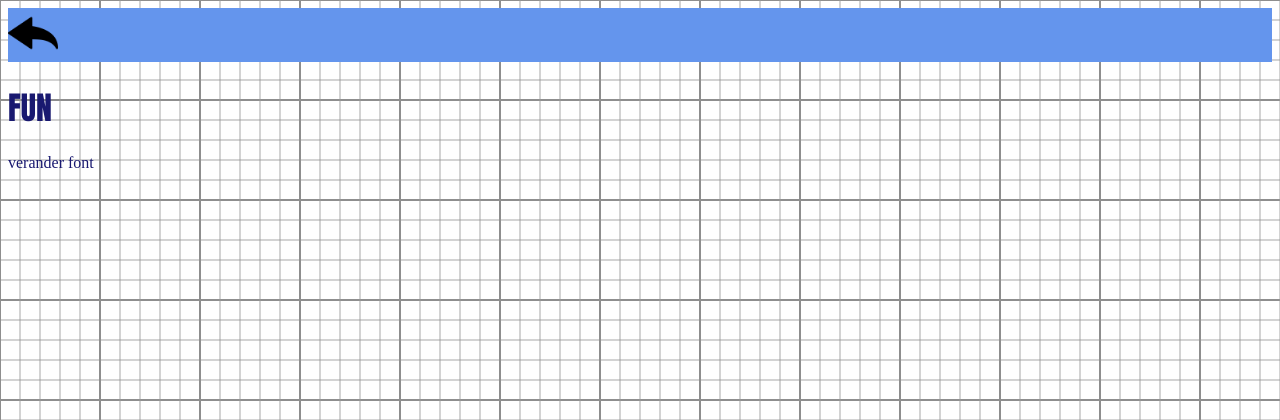
After one commit to krihs0/F1M1CTH, a PHP site: page /mysteryfun.html in a window 1280 px wide. The commit adds this page. Shown: the top 420 px of the page. Run offline with PHP 8.4, Linux system fonts and the light colour scheme.

Commit message:
site update

```diff
--- /dev/null
+++ b/cthwebsite/web/fun.js
@@ -0,0 +1,3 @@
+function changeFont(){
+    document.head.style.fontFamily= "Brush Script MT', cursive";
+}
--- /dev/null
+++ b/cthwebsite/web/mysteryfun.html
@@ -0,0 +1,15 @@
+<!DOCTYPE html>
+<html>
+    <head>
+        <link rel="stylesheet" href="style.css">
+        <script type="text/javascript" src="fun.js"></script>
+        <div class="menu">
+            <span><a class="back" href="index.html"><image src="img/back.png" alt="back"></a></span>
+
+        </div>
+    </head>
+    <body>
+        <h1 class="fun-h1">FUN</h1>
+        <div onclick="changeFont()">verander font</div>
+    </body>
+</html>
--- a/cthwebsite/web/style.css
+++ b/cthwebsite/web/style.css
@@ -7,5 +7,21 @@
     background-color: yellow;
     color: black;
     width: 400px;
-    height: 200px;
+    height: 250px;
 }
+
+.menu{
+    background-color: cornflowerblue;
+    color: cornsilk;
+
+
+}
+
+.back img{
+    max-width: 50px;
+    height: auto;
+}
+
+.fun-h1{
+    font-family: Impact, Haettenschweiler, 'Arial Narrow Bold', sans-serif;
+}
```
Also changed, not shown: cthwebsite/web/index.html (+11 -1 lines), cthwebsite/web/img/back.png (added).
